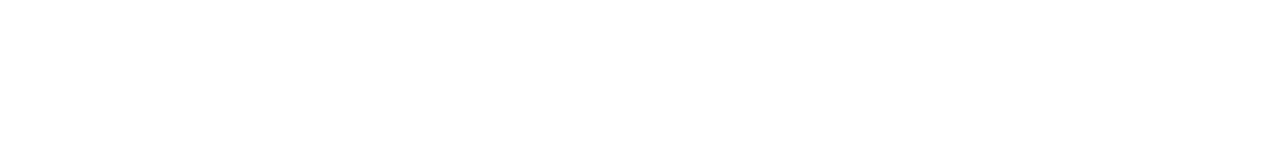
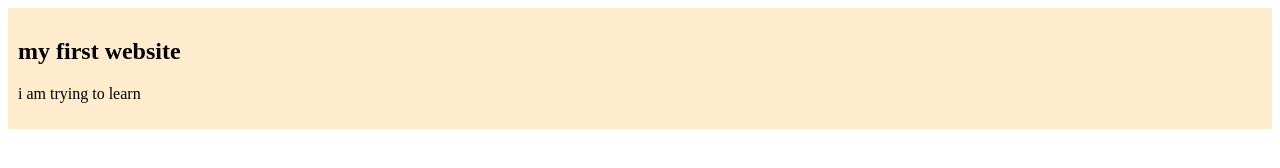
Before and after one commit to SabilaNushurC/another-try, a plain HTML site: page index.html in a window 1280 px wide. Drawn offline with Linux system fonts and the light colour scheme.

Commit message:
first edit

```diff
--- a/index.html
+++ b/index.html
@@ -4,8 +4,13 @@
     <meta charset="UTF-8">
     <meta name="viewport" content="width=device-width, initial-scale=1.0">
     <title>Another try</title>
+    <link rel="stylesheet" href="style.css">
 </head>
 <body>
+    <div>
+        <h2>my first website</h2>
+        <p>i am trying to learn</p>
+    </div>
 
 </body>
 </html>
--- /dev/null
+++ b/style.css
@@ -0,0 +1,2 @@
+div{ background-color: blanchedalmond;
+padding: 10px;}
```
